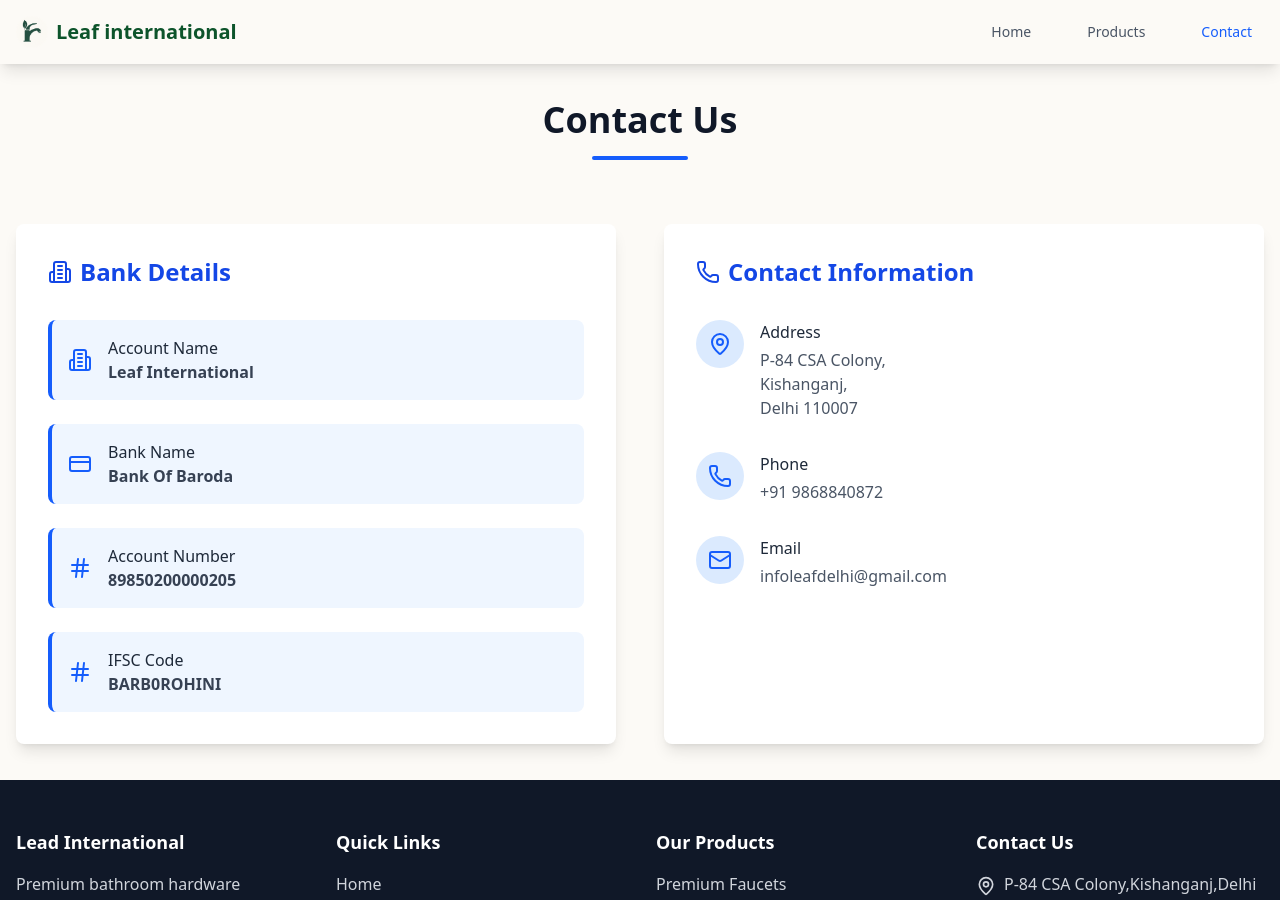
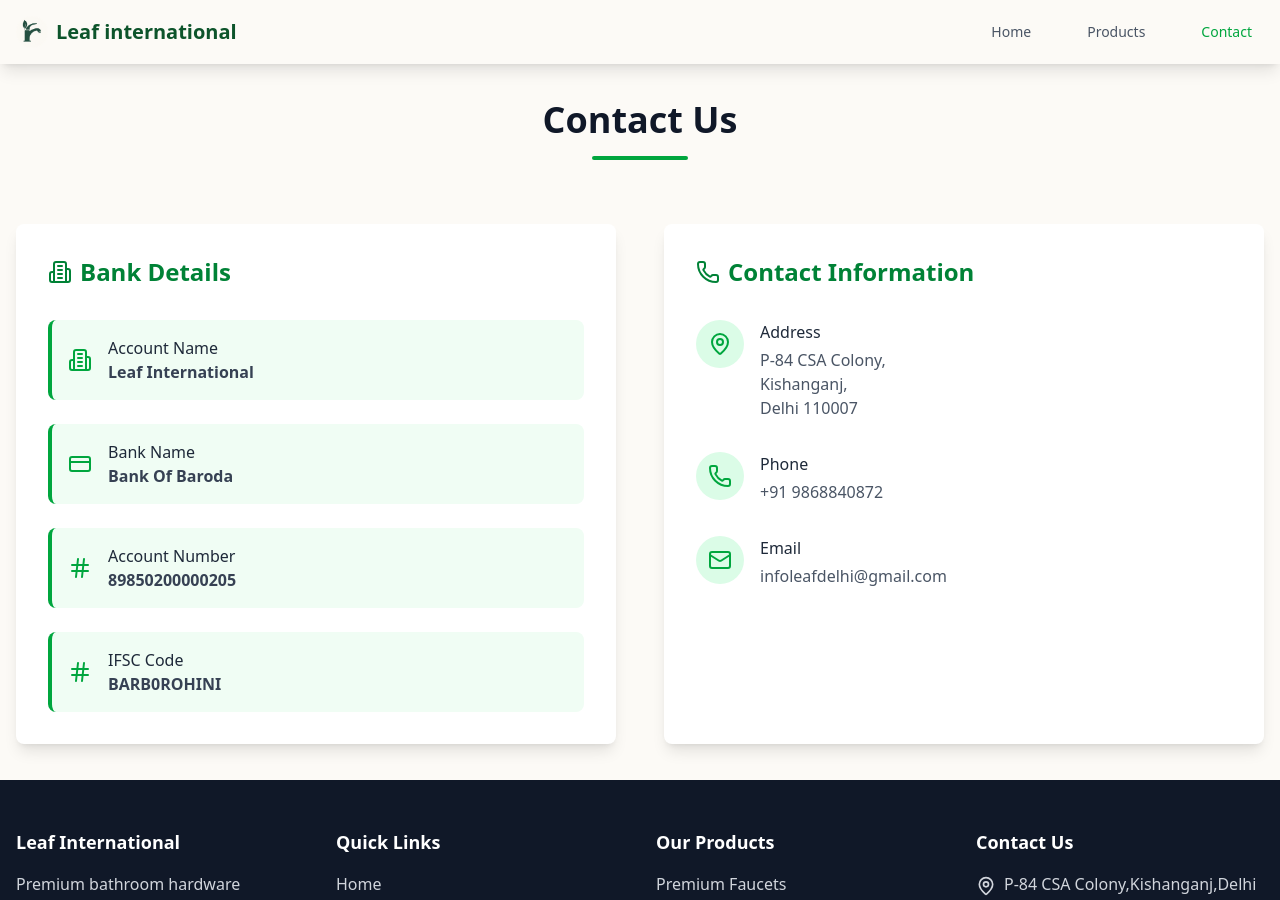
Before and after one commit to Vi-neet/leaf-international, a React (Vite) app: page /contact in a window 1280 px wide. Shown: the top 900 px of the page. Built offline with nearby package versions, Linux system fonts and the light colour scheme.

Commit message:
changed blue to green

```diff
--- a/src/components/Footer.jsx
+++ b/src/components/Footer.jsx
@@ -19,7 +19,7 @@
           {/* Company Info */}
           <div>
             <h3 className="text-white text-lg font-semibold mb-4">
-              Lead International
+              Leaf International
             </h3>
             <p className="mb-4">
               Premium bathroom hardware solutions for modern homes. Quality
@@ -159,7 +159,7 @@
         <div className="border-t border-gray-800 mt-12 pt-8">
           <div className="flex flex-col md:flex-row justify-between items-center">
             <p className="text-sm mb-4 md:mb-0">
-              © {new Date().getFullYear()} Lead International. All rights
+              © {new Date().getFullYear()} Leaf International. All rights
               reserved.
             </p>
           </div>
--- a/src/components/Navbar.jsx
+++ b/src/components/Navbar.jsx
@@ -28,16 +28,16 @@
             <Link
               to="/"
               className={`${
-                isActive("/") ? "text-blue-600" : "text-gray-600"
-              } hover:text-blue-600 px-3 py-2 text-sm font-medium transition-colors`}
+                isActive("/") ? "text-green-600" : "text-gray-600"
+              } hover:text-green-600 px-3 py-2 text-sm font-medium transition-colors`}
             >
               Home
             </Link>
             <Link
               to="/products"
               className={`${
-                isActive("/products") ? "text-blue-600" : "text-gray-600"
-              } hover:text-blue-600 px-3 py-2 text-sm font-medium transition-colors`}
+                isActive("/products") ? "text-green-600" : "text-gray-600"
+              } hover:text-green-600 px-3 py-2 text-sm font-medium transition-colors`}
             >
               Products
             </Link>
@@ -45,8 +45,8 @@
             <Link
               to="/contact"
               className={`${
-                isActive("/contact") ? "text-blue-600" : "text-gray-600"
-              } hover:text-blue-600 px-3 py-2 text-sm font-medium transition-colors`}
+                isActive("/contact") ? "text-green-600" : "text-gray-600"
+              } hover:text-green-600 px-3 py-2 text-sm font-medium transition-colors`}
             >
               Contact
             </Link>
--- a/src/components/ProductCard.jsx
+++ b/src/components/ProductCard.jsx
@@ -31,15 +31,15 @@
 
       {isModalOpen && (
         <div
-          className="fixed inset-0 bg-black/60 bg-opacity-75 flex items-center justify-center z-50"
+          className="fixed inset-0 bg-black/60 bg-opacity-75 flex items-center justify-center z-50 "
           onClick={closeModal}
         >
           <div
-            className="relative max-w-4xl max-h-screen p-2"
+            className="relative max-w-4xl max-h-screen p-2 "
             onClick={(e) => e.stopPropagation()}
           >
             <button
-              className="absolute top-4 right-4 bg-white rounded-full p-2 text-black hover:bg-gray-200"
+              className="absolute top-4 right-4 bg-white rounded-full p-2 text-black hover:bg-gray-200 "
               onClick={closeModal}
             >
               <svg
--- a/src/pages/Contact.jsx
+++ b/src/pages/Contact.jsx
@@ -6,20 +6,20 @@
     <div className="max-w-7xl mx-auto px-4 py-9">
       <div className="text-center mb-16">
         <h1 className="text-4xl font-bold text-gray-900">Contact Us</h1>
-        <div className="h-1 w-24 bg-blue-600 mx-auto mt-4 rounded-full"></div>
+        <div className="h-1 w-24 bg-green-600 mx-auto mt-4 rounded-full"></div>
       </div>
 
       <div className="grid md:grid-cols-2 gap-12">
         <div className="bg-white p-8 rounded-lg shadow-lg">
-          <h2 className="text-2xl font-semibold mb-8 text-blue-700 flex items-center">
+          <h2 className="text-2xl font-semibold mb-8 text-green-700 flex items-center">
             <Building2 className="mr-2" />
             Bank Details
           </h2>
 
           <div className="space-y-6">
-            <div className="flex items-center p-4 bg-blue-50 rounded-lg border-l-4 border-blue-600">
+            <div className="flex items-center p-4 bg-green-50 rounded-lg border-l-4 border-green-600">
               <div className="flex-shrink-0">
-                <Building2 className="h-6 w-6 text-blue-600" />
+                <Building2 className="h-6 w-6 text-green-600" />
               </div>
               <div className="ml-4">
                 <h3 className="font-medium text-gray-800">Account Name</h3>
@@ -29,9 +29,9 @@
               </div>
             </div>
 
-            <div className="flex items-center p-4 bg-blue-50 rounded-lg border-l-4 border-blue-600">
+            <div className="flex items-center p-4 bg-green-50 rounded-lg border-l-4 border-green-600">
               <div className="flex-shrink-0">
-                <CreditCard className="h-6 w-6 text-blue-600" />
+                <CreditCard className="h-6 w-6 text-green-600" />
               </div>
               <div className="ml-4">
                 <h3 className="font-medium text-gray-800">Bank Name</h3>
@@ -39,9 +39,9 @@
               </div>
             </div>
 
-            <div className="flex items-center p-4 bg-blue-50 rounded-lg border-l-4 border-blue-600">
+            <div className="flex items-center p-4 bg-green-50 rounded-lg border-l-4 border-green-600">
               <div className="flex-shrink-0">
-                <Hash className="h-6 w-6 text-blue-600" />
+                <Hash className="h-6 w-6 text-green-600" />
               </div>
               <div className="ml-4">
                 <h3 className="font-medium text-gray-800">Account Number</h3>
@@ -49,9 +49,9 @@
               </div>
             </div>
 
-            <div className="flex items-center p-4 bg-blue-50 rounded-lg border-l-4 border-blue-600">
+            <div className="flex items-center p-4 bg-green-50 rounded-lg border-l-4 border-green-600">
               <div className="flex-shrink-0">
-                <Hash className="h-6 w-6 text-blue-600" />
+                <Hash className="h-6 w-6 text-green-600" />
               </div>
               <div className="ml-4">
                 <h3 className="font-medium text-gray-800">IFSC Code</h3>
@@ -62,15 +62,15 @@
         </div>
 
         <div className="bg-white p-8 rounded-lg shadow-lg">
-          <h2 className="text-2xl font-semibold mb-8 text-blue-700 flex items-center">
+          <h2 className="text-2xl font-semibold mb-8 text-green-700 flex items-center">
             <Phone className="mr-2" />
             Contact Information
           </h2>
 
           <div className="space-y-8">
             <div className="flex items-start">
-              <div className="flex-shrink-0 p-3 bg-blue-100 rounded-full">
-                <MapPin className="h-6 w-6 text-blue-600" />
+              <div className="flex-shrink-0 p-3 bg-green-100 rounded-full">
+                <MapPin className="h-6 w-6 text-green-600" />
               </div>
               <div className="ml-4">
                 <h3 className="font-medium text-gray-800">Address</h3>
@@ -85,8 +85,8 @@
             </div>
 
             <div className="flex items-start">
-              <div className="flex-shrink-0 p-3 bg-blue-100 rounded-full">
-                <Phone className="h-6 w-6 text-blue-600" />
+              <div className="flex-shrink-0 p-3 bg-green-100 rounded-full">
+                <Phone className="h-6 w-6 text-green-600" />
               </div>
               <div className="ml-4">
                 <h3 className="font-medium text-gray-800">Phone</h3>
@@ -95,8 +95,8 @@
             </div>
 
             <div className="flex items-start">
-              <div className="flex-shrink-0 p-3 bg-blue-100 rounded-full">
-                <Mail className="h-6 w-6 text-blue-600" />
+              <div className="flex-shrink-0 p-3 bg-green-100 rounded-full">
+                <Mail className="h-6 w-6 text-green-600" />
               </div>
               <div className="ml-4">
                 <h3 className="font-medium text-gray-800">Email</h3>
--- a/src/pages/Home.jsx
+++ b/src/pages/Home.jsx
@@ -21,7 +21,7 @@
             </p>
             <Link
               to="/products"
-              className="inline-flex items-center bg-blue-600 text-white px-6 py-3 rounded-md hover:bg-blue-700 transition-colors"
+              className="inline-flex items-center bg-green-700 text-white px-6 py-3 rounded-md hover:bg-green-800 transition-colors ease-in-out duration-300"
             >
               Browse Collection
               <ArrowRight className="ml-2 h-5 w-5" />
@@ -34,19 +34,19 @@
       <div className="max-w-7xl mx-auto px-4 py-16">
         <div className="grid md:grid-cols-3 gap-8">
           <div className="text-center p-6">
-            <h3 className="text-xl font-semibold mb-3">Premium Quality</h3>
+            <h3 className="text-xl font-semibold text-green-900 mb-3">Premium Quality</h3>
             <p className="text-gray-600">
               Durable materials and precision engineering for long-lasting performance
             </p>
           </div>
           <div className="text-center p-6">
-            <h3 className="text-xl font-semibold mb-3">Modern Design</h3>
+            <h3 className="text-xl text-green-900 font-semibold mb-3">Modern Design</h3>
             <p className="text-gray-600">
               Stylish fixtures that enhance your bathroom's aesthetic appeal
             </p>
           </div>
           <div className="text-center p-6">
-            <h3 className="text-xl font-semibold mb-3">Expert Support</h3>
+            <h3 className="text-xl font-semibold text-green-900 mb-3">Expert Support</h3>
             <p className="text-gray-600">
               Professional guidance for selecting the perfect bathroom hardware
             </p>
@@ -59,22 +59,22 @@
         <div className="max-w-7xl mx-auto px-4">
           <div className="grid md:grid-cols-2 gap-12 items-center">
             <div>
-              <h2 className="text-4xl font-bold text-gray-900 mb-6">About Lead International</h2>
-              <p className="text-gray-600 mb-4">
-                Lead International specializes in high-quality bathroom hardware, offering a comprehensive range of taps, faucets, plastic taps, and handle bars designed for both functionality and style.
+              <h2 className="text-4xl font-bold text-green-900 mb-6">About Leaf International</h2>
+              <p className="text-green-600 mb-4">
+                Leaf International specializes in high-quality bathroom hardware, offering a comprehensive range of taps, faucets, plastic taps, and handle bars designed for both functionality and style.
               </p>
-              <p className="text-gray-600 mb-4">
+              <p className="text-green-600 mb-4">
                 We combine innovative design with reliable construction to deliver bathroom hardware that stands the test of time while enhancing the look of your space.
               </p>
               <div className="mt-8">
-                <h3 className="text-xl font-semibold mb-3">Our Product Range</h3>
+                <h3 className="text-xl text-green-800 font-semibold mb-3">Our Product Range</h3>
                 <ul className="grid grid-cols-2 gap-2">
-                  <li className="text-gray-600">• Luxury Faucets</li>
-                  <li className="text-gray-600">• Premium Taps</li>
-                  <li className="text-gray-600">• Durable Plastic Taps</li>
-                  <li className="text-gray-600">• Ergonomic Handle Bars</li>
-                  <li className="text-gray-600">• Shower Systems</li>
-                  <li className="text-gray-600">• Bathroom Accessories</li>
+                  <li className="text-green-600">• Luxury Faucets</li>
+                  <li className="text-green-600">• Premium Taps</li>
+                  <li className="text-green-600">• Durable Plastic Taps</li>
+                  <li className="text-green-600">• Ergonomic Handle Bars</li>
+                  <li className="text-green-600">• Shower Systems</li>
+                  <li className="text-green-600">• Bathroom Accessories</li>
                 </ul>
               </div>
             </div>
@@ -91,7 +91,7 @@
 
       {/* Product Categories */}
       <div className="max-w-7xl mx-auto px-4 py-16">
-        <h2 className="text-3xl font-bold text-center mb-12">Our Featured Collections</h2>
+        <h2 className="text-3xl font-bold text-green-900 text-center mb-12">Our Featured Collections</h2>
         <div className="grid md:grid-cols-3 gap-8">
           <div className="rounded-lg overflow-hidden shadow-lg">
             <img
@@ -102,7 +102,7 @@
             <div className="p-6">
               <h3 className="text-xl font-semibold mb-2">Premium Faucets</h3>
               <p className="text-gray-600 mb-4">Elegant designs with advanced water-saving technology</p>
-              <Link to="/products" className="text-blue-600 hover:underline inline-flex items-center">
+              <Link to="/products" className="text-green-600 hover:underline inline-flex items-center">
                 View Collection <ArrowRight className="ml-1 h-4 w-4" />
               </Link>
             </div>
@@ -117,7 +117,7 @@
             <div className="p-6">
               <h3 className="text-xl font-semibold mb-2">Durable Plastic Taps</h3>
               <p className="text-gray-600 mb-4">Cost-effective solutions without compromising on quality</p>
-              <Link to="/products" className="text-blue-600 hover:underline inline-flex items-center">
+              <Link to="/products" className="text-green-600 hover:underline inline-flex items-center">
                 View Collection <ArrowRight className="ml-1 h-4 w-4" />
               </Link>
             </div>
@@ -132,7 +132,7 @@
             <div className="p-6">
               <h3 className="text-xl font-semibold mb-2">Safety Handle Baths</h3>
               <p className="text-gray-600 mb-4">Ergonomic designs for enhanced bathroom safety and accessibility</p>
-              <Link to="/products" className="text-blue-600 hover:underline inline-flex items-center">
+              <Link to="/products" className="text-green-600 hover:underline inline-flex items-center">
                 View Collection <ArrowRight className="ml-1 h-4 w-4" />
               </Link>
             </div>
--- a/src/pages/Products.jsx
+++ b/src/pages/Products.jsx
@@ -13,16 +13,16 @@
 
   return (
     <div className="max-w-7xl mx-auto px-4 py-8">
-      <h1 className="text-3xl font-bold text-gray-900 mb-8">Our Products</h1>
+      <h1 className="text-3xl font-bold text-green-900 mb-8">Our Products</h1>
 
       <div className="mb-8 flex flex-wrap gap-4">
         {categories.map(category => (
           <button
             key={category}
             onClick={() => setSelectedCategory(category)}
-            className={`px-4 py-2 rounded-md ${
+            className={`px-4 py-2 rounded-md cursor-pointer ${
               selectedCategory === category
-                ? 'bg-blue-600 text-white'
+                ? 'bg-green-600 text-white'
                 : 'bg-gray-100 text-gray-700 hover:bg-gray-200'
             }`}
           >
```
